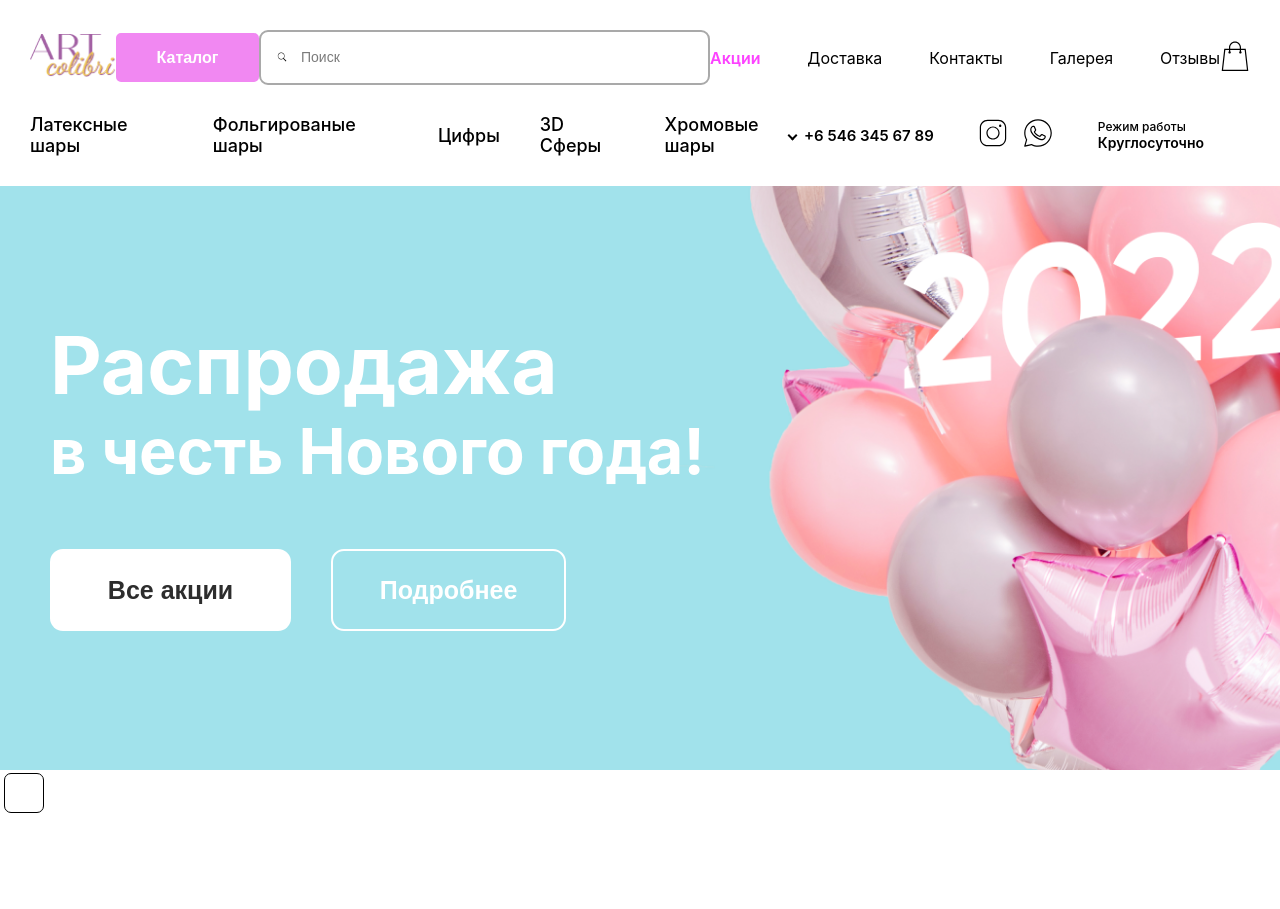
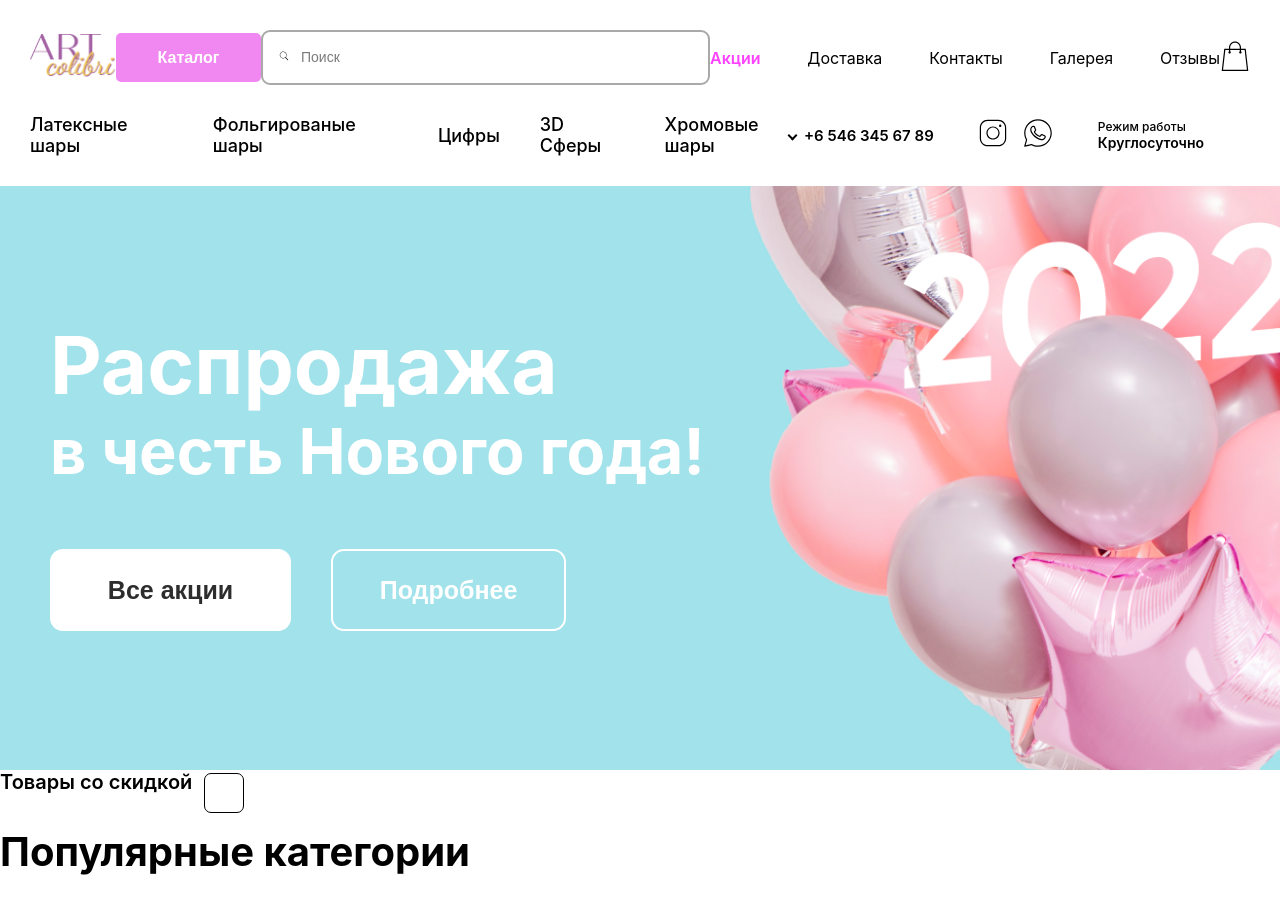
Before and after one commit to SomVariable/marbles-shop, a React (Create React App) app: page / in a window 1280 px wide. Before the commit the page ends 813 px from the top, so only its background shows below. Built offline with nearby package versions, Linux system fonts and the light colour scheme.

Commit message:
add custom title

```diff
--- a/src/UI/checkbox/Checkbox.module.scss
+++ b/src/UI/checkbox/Checkbox.module.scss
@@ -8,6 +8,8 @@
   border-radius: 7px;
   -webkit-appearance: none;
   appearance: none;
+  left: 200px;
+  cursor: pointer;
   position: absolute;
 }
 .checkbox__input:hover {
@@ -17,14 +19,14 @@
   border: 1px solid var(--secondary-bold);
 }
 .checkbox__label {
- font-size: var(--fs-xs);
- color: #444;
- cursor: pointer;
- padding-top: 4px;
+  font-weight: var(--fw-600);
+  font-size: var(--fs-l);
+  color: var(--accent);
+  cursor: pointer;
 }
 .checkbox__label:before {
     content: '';
-    /* display: none;
+    display: none;
     width: 23px;
     height: 23px;
     border: 1px solid #2A2A2A;
@@ -34,7 +36,7 @@
     top: 5px;
     right: 0;
     z-index: 1;
-    transition: background .1s linear, border .1s linear; */
+    transition: background .1s linear, border .1s linear;
   }
 
 .checkbox__label:after {
@@ -46,7 +48,7 @@
   background-size: 23px 27px;
   position: absolute;
   top: 9px;
-  left: 12px;
+  left: 212px;
   z-index: 2;
   opacity: 0;
 }
--- a/src/UI/checkbox/Checkbox.tsx
+++ b/src/UI/checkbox/Checkbox.tsx
@@ -1,10 +1,12 @@
 import styles from './Checkbox.module.scss';
-
-const Checkbox: React.FC = () => {
+type Props = {
+  children: string
+}
+const Checkbox: React.FC<Props> = ({children}) => {
   return (
   <div className={styles.wrap__checkbox}>
   <input id='checkbox' className={styles.checkbox__input} type="checkbox" name="checkbox"/>
-  <label htmlFor='checkbox' className={styles.checkbox__label}></label>
+  <label htmlFor='checkbox' className={styles.checkbox__label}>{children}</label>
   </div>
   )
 }
--- /dev/null
+++ b/src/UI/title/Title.module.scss
@@ -0,0 +1,5 @@
+.title {
+  font-weight: var(--fw-bold);
+  font-size: var( --fs-40);
+  color: var( --accent);
+}
--- /dev/null
+++ b/src/UI/title/Title.tsx
@@ -0,0 +1,13 @@
+import styles from './Title.module.scss';
+
+type Props = {
+  children: string;
+}
+const Title: React.FC<Props> = ({children}) => {
+  return (
+    <h2 className={styles.title}>
+      {children}
+    </h2>
+  )
+}
+export default Title;
--- a/src/components/header/Header.module.scss
+++ b/src/components/header/Header.module.scss
@@ -30,29 +30,31 @@
   position: relative;
 }
 .input {
-  width: 443px;
+  width: 405px;
   height: 49px;
+  padding-left: 38px;
   border: 2px solid #A9A9A9;
   border-radius: 9px;
 }
-.input::placeholder {
-  padding: 17px 0 15px 38px;
-  font-weight: var(--fw-medium);
-  font-size: var(	--fs-xs);
-  color: #7B7B7B;
-}
-.search {
+.input__wrap::before {
+  content: url("./search.png");
   position: absolute;
   left: 18px;
-  top: 20px;
+  top: 15px;
   border: none;
   padding: 0px;
   cursor: pointer;
   background: transparent;
 }
+.input::placeholder {
+  padding: 17px 0 15px 0px;
+  font-weight: var(--fw-medium);
+  font-size: var(	--fs-xs);
+  color: #7B7B7B;
+}
 .list {
   display: flex;
-  width: 510px;
+  min-width: 510px;
   justify-content: space-between;
   padding: 0px;
   list-style-type: none;
--- a/src/components/header/Header.tsx
+++ b/src/components/header/Header.tsx
@@ -19,11 +19,11 @@ const Header = () => {
         <button className={style.catalog}>Каталог</button>
         <div className={style.input__wrap}>
           <input className={style.input} type="text" placeholder='Поиск' />
-          <button className={style.search}>
+         {/*  <button className={style.search}>
             <svg width="10" height="10" viewBox="0 0 10 10" fill="none" xmlns="http://www.w3.org/2000/svg">
             <path d="M4.20005 0.600006C2.32427 0.600006 0.800049 2.12422 0.800049 4.00001C0.800049 5.87579 2.32427 7.40001 4.20005 7.40001C4.94224 7.40001 5.62817 7.16094 6.18755 6.75626L8.8188 9.38126L9.3813 8.81876L6.7813 6.21251C7.29224 5.61719 7.60005 4.84454 7.60005 4.00001C7.60005 2.12422 6.07583 0.600006 4.20005 0.600006ZM4.20005 1.00001C5.85942 1.00001 7.20005 2.34063 7.20005 4.00001C7.20005 5.65938 5.85942 7.00001 4.20005 7.00001C2.54067 7.00001 1.20005 5.65938 1.20005 4.00001C1.20005 2.34063 2.54067 1.00001 4.20005 1.00001Z" fill="black"/>
             </svg>
-          </button>
+          </button> */}
         </div>
 
          <nav className={style.nav}>
--- a/src/index.scss
+++ b/src/index.scss
@@ -41,6 +41,7 @@ a {
   --fs-25: 25px;
 	--fs-xxl: 22px;
 	--fs-xxxl: 36px;
+  --fs-40: 40px;
   --fs-80: 80px;
   --fs-63: 63px;
 
--- a/src/index.tsx
+++ b/src/index.tsx
@@ -4,6 +4,7 @@ import './index.scss';
 import Checkbox from './UI/checkbox/Checkbox';
 import SaleSection from './components/saleSection/SaleSection';
 import Header from './components/header/Header';
+import Title from './UI/title/Title';
 
 const root = ReactDOM.createRoot(
   document.getElementById('root') as HTMLElement
@@ -12,6 +13,11 @@ root.render(
   <>
   <Header/>
   <SaleSection/>
-  <Checkbox/>
+  <Checkbox>
+  Товары со скидкой
+  </Checkbox>
+  <Title>
+  Популярные категории
+  </Title>
   </>
 );
```
Also changed, not shown: src/components/header/search.png (added).
